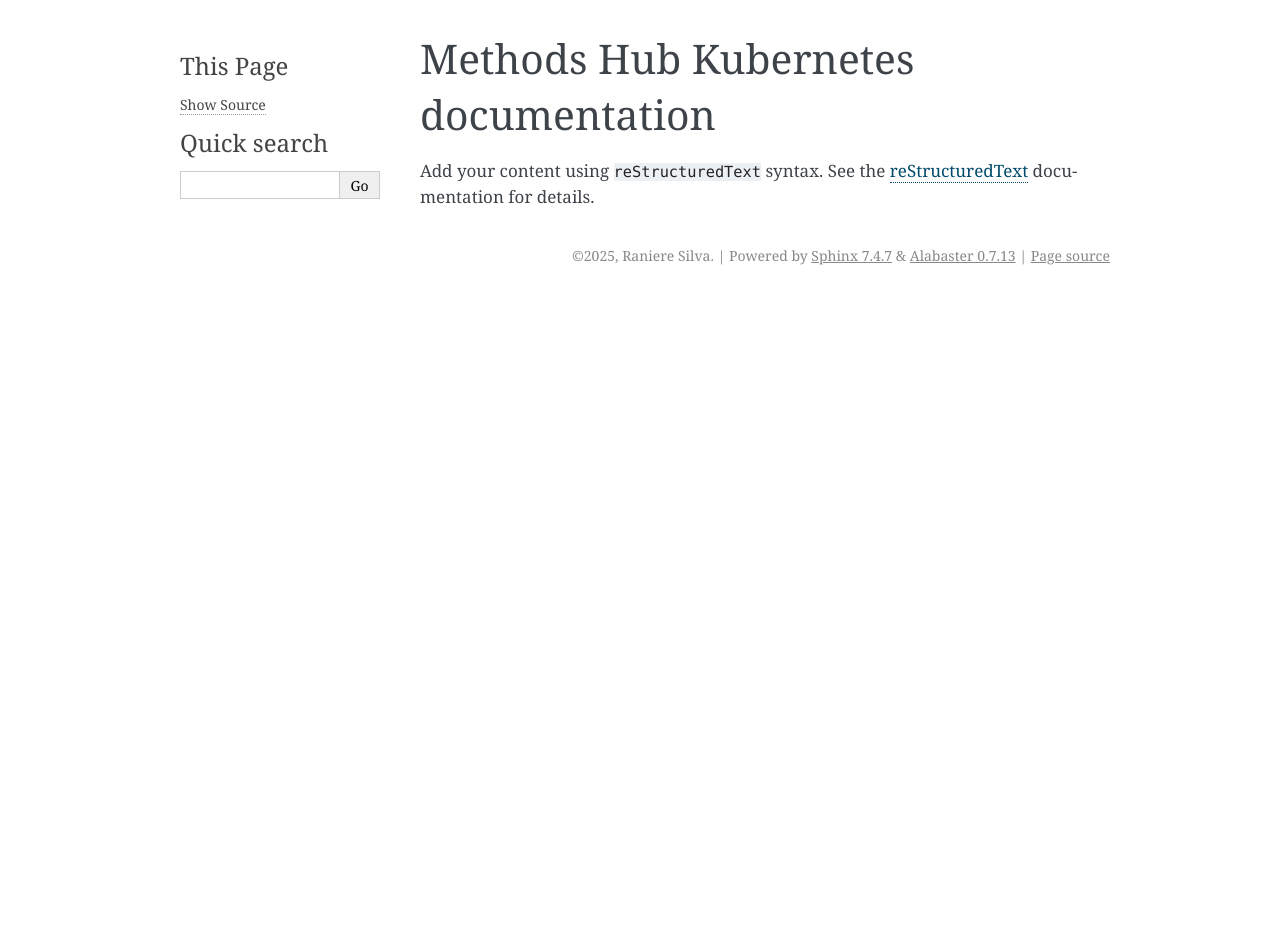
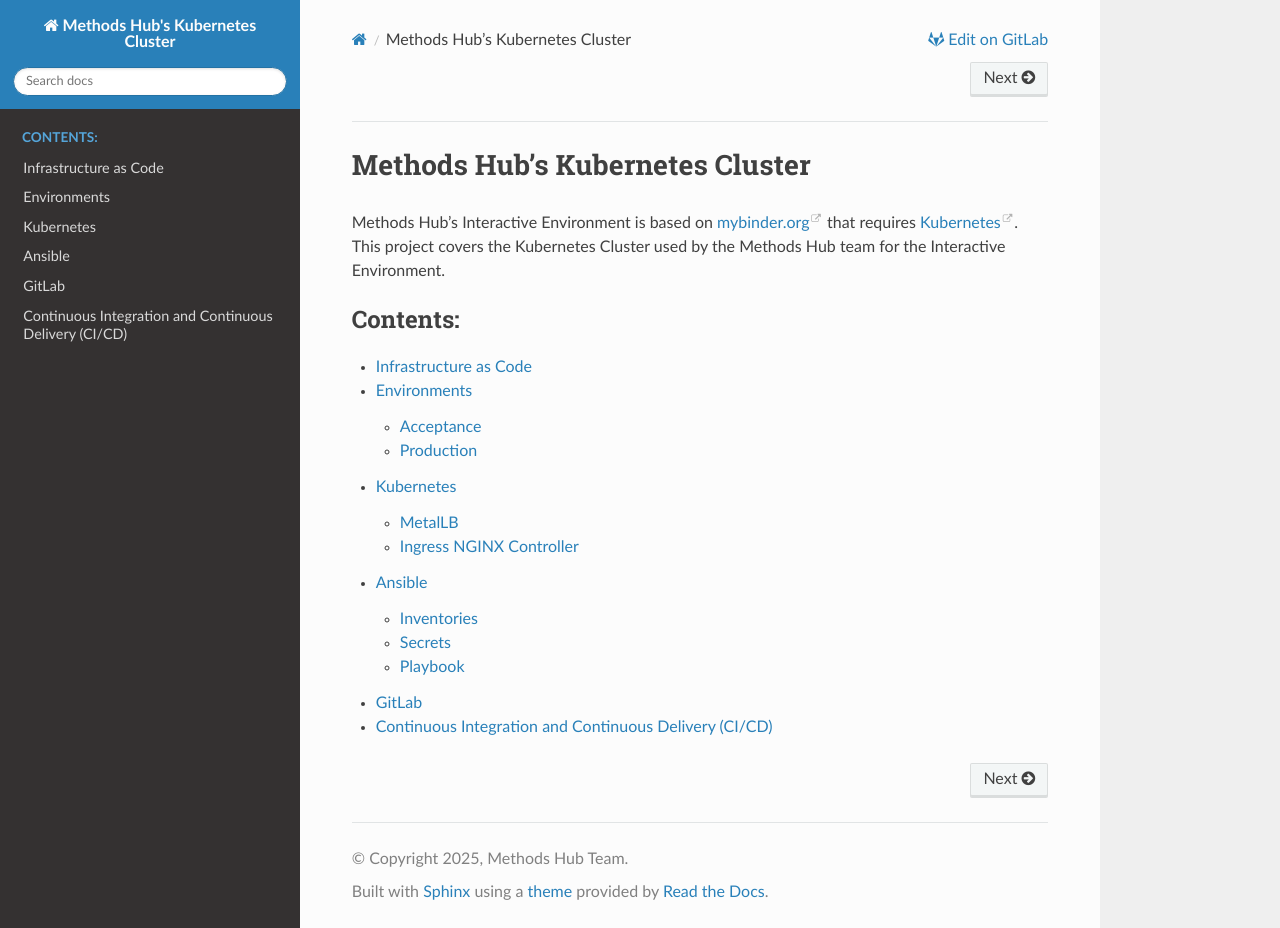
Before and after one commit to gesiscss/gesis.mybinder.org, a Sphinx documentation site: the page built from docs/source/index.rst, in a window 1280 px wide and 928 px high. Built offline with Sphinx 7.4.7 and the Read the Docs theme 3.1.0, drawn with Linux system fonts in a browser that asks for light colours.

Commit message:
Expand documentation

```diff
--- a/docs/source/conf.py
+++ b/docs/source/conf.py
@@ -6,14 +6,19 @@
 # -- Project information -----------------------------------------------------
 # https://www.sphinx-doc.org/en/master/usage/configuration.html#project-information
 
-project = 'Methods Hub Kubernetes'
-copyright = '2025, Raniere Silva'
-author = 'Raniere Silva'
+project = "Methods Hub's Kubernetes Cluster"
+copyright = '2025, Methods Hub Team'
+author = '"Methods Hub Team'
+release = "YYYY.MM.DD"
 
 # -- General configuration ---------------------------------------------------
 # https://www.sphinx-doc.org/en/master/usage/configuration.html#general-configuration
 
-extensions = []
+extensions = [
+    "sphinx_rtd_theme",
+    "sphinx_copybutton",
+    "sphinxcontrib.mermaid",
+]
 
 templates_path = ['_templates']
 exclude_patterns = []
@@ -23,5 +28,26 @@ exclude_patterns = []
 # -- Options for HTML output -------------------------------------------------
 # https://www.sphinx-doc.org/en/master/usage/configuration.html#options-for-html-output
 
-html_theme = 'alabaster'
-html_static_path = ['_static']
+html_theme = "sphinx_rtd_theme"  # Documentation at https://sphinx-rtd-theme.readthedocs.io/en/stable/index.html
+
+html_baseurl = "/binder.methodshub.gesis.org/"
+
+html_copy_source = False
+
+html_theme_options = {
+    "display_version": True,
+    "prev_next_buttons_location": "both",
+    "style_external_links": True,
+    "vcs_pageview_mode": "blob",
+}
+
+html_context = {
+    "display_gitlab": True,
+    "gitlab_host": "git.gesis.org",
+    "gitlab_user": "methods-hub",
+    "gitlab_repo": "binder.methodshub.gesis.org",
+    "gitlab_version": "main",
+    "conf_py_path": "/docs/source/",
+}
+
+html_static_path = ["_static"]
--- /dev/null
+++ b/docs/source/environments.rst
@@ -0,0 +1,38 @@
+Environments
+============
+
+The Methods Hub team uses the `development, testing, acceptance and production <https://en.wikipedia.org/wiki/Development,_testing,_acceptance_and_production>`_ cycle (DTAP street) but for the Kubernetes Cluster we only use acceptance and production.
+
+Acceptance
+----------
+
+..  important::
+
+    This servers are physical located in Cologne.
+
+Ansible inventory: https://git.gesis.org/methods-hub/binder.methodshub.gesis.org/-/blob/main/ansible/inventories/gesis-acceptance?ref_type=heads
+
++-----------------------------------+------------------------------------------------------------+
+| Service                           | URL                                                        |
++===================================+============================================================+
+| GESIS Notebooks                   | https://notebooks-test.gesis.org/                          |
++-----------------------------------+------------------------------------------------------------+
+| BinderHub                         | https://binder.methodshub.gesis.org/                       |
++-----------------------------------+------------------------------------------------------------+
+
+Production
+----------
+
+..  important::
+
+    This servers are physical located in Cologne.
+
+Ansible inventory: https://git.gesis.org/methods-hub/binder.methodshub.gesis.org/-/blob/main/ansible/inventories/gesis-production?ref_type=heads
+
++-----------------------------------+------------------------------------------------------------+
+| Service                           | URL                                                        |
++===================================+============================================================+
+| GESIS Notebooks                   | https://notebooks.gesis.org/                               |
++-----------------------------------+------------------------------------------------------------+
+| BinderHub                         | https://binder.methodshub.gesis.org/                       |
++-----------------------------------+------------------------------------------------------------+
--- /dev/null
+++ b/docs/source/gitlab.rst
@@ -0,0 +1,7 @@
+GitLab
+------
+
+Continuous Integration and Continuous Delivery (CI/CD)
+------------------------------------------------------
+
+We use `GitLab CI/CD <https://docs.gitlab.com/ee/ci/>`_ and the configuration is on `.gitlab-ci.yml <https://git.gesis.org/methods-hub/binder.methodshub.gesis.org/-/blob/main/.gitlab-ci.yml?ref_type=heads>`_.
--- a/docs/source/index.rst
+++ b/docs/source/index.rst
@@ -3,14 +3,17 @@
    You can adapt this file completely to your liking, but it should at least
    contain the root `toctree` directive.
 
-Methods Hub Kubernetes documentation
-====================================
+Methods Hub's Kubernetes Cluster
+================================
 
-Add your content using ``reStructuredText`` syntax. See the
-`reStructuredText <https://www.sphinx-doc.org/en/master/usage/restructuredtext/index.html>`_
-documentation for details.
-
+Methods Hub's Interactive Environment is based on `mybinder.org <https://mybinder.org>`_ that requires `Kubernetes <https://kubernetes.io/>`_. This project covers the Kubernetes Cluster used by the Methods Hub team for the Interactive Environment.
 
 .. toctree::
    :maxdepth: 2
    :caption: Contents:
+
+   infrastructure-as-code
+   environments
+   kubernetes
+   ansible
+   gitlab
--- /dev/null
+++ b/docs/source/infrastructure-as-code.rst
@@ -0,0 +1,4 @@
+Infrastructure as Code
+======================
+
+The managing and provisioning of the Kubernetes Cluster follows the `infrastructure as code <https://en.wikipedia.org/wiki/Infrastructure_as_code>`_ principle and we use `Ansible <https://ansible.readthedocs.io/>`_ for automation.
--- /dev/null
+++ b/docs/source/kubernetes.rst
@@ -0,0 +1,23 @@
+Kubernetes
+==========
+
+We run Kubernetes on `bare-metal server <https://en.wikipedia.org/wiki/Bare-metal_server>`_ and this requires some considerations.
+
+..  important::
+
+    Network load balancer is not available out of the box on bare-metal server.
+
+MetalLB
+-------
+
+We use `MetalLB <https://metallb.universe.tf/>`_ as a network load-balancer.
+
+Ingress NGINX Controller
+------------------------
+
+We use `Ingress NGINX Controller <https://kubernetes.github.io/ingress-nginx>`_ to expose the servers running on the Kubernetes cluster.
+
+..  figure:: ./img/ingress-nginx.drawio.svg
+    :alt: Diagram of Kubernetes cluster.
+
+The Kubernetes node running the Ingress Controller **must** be the Kubernetes node with the public IP address.
```
Also changed, not shown: docs/source/ansible.rst (added, +19 -0 lines), docs/source/img/ingress-nginx.drawio.svg (added).
